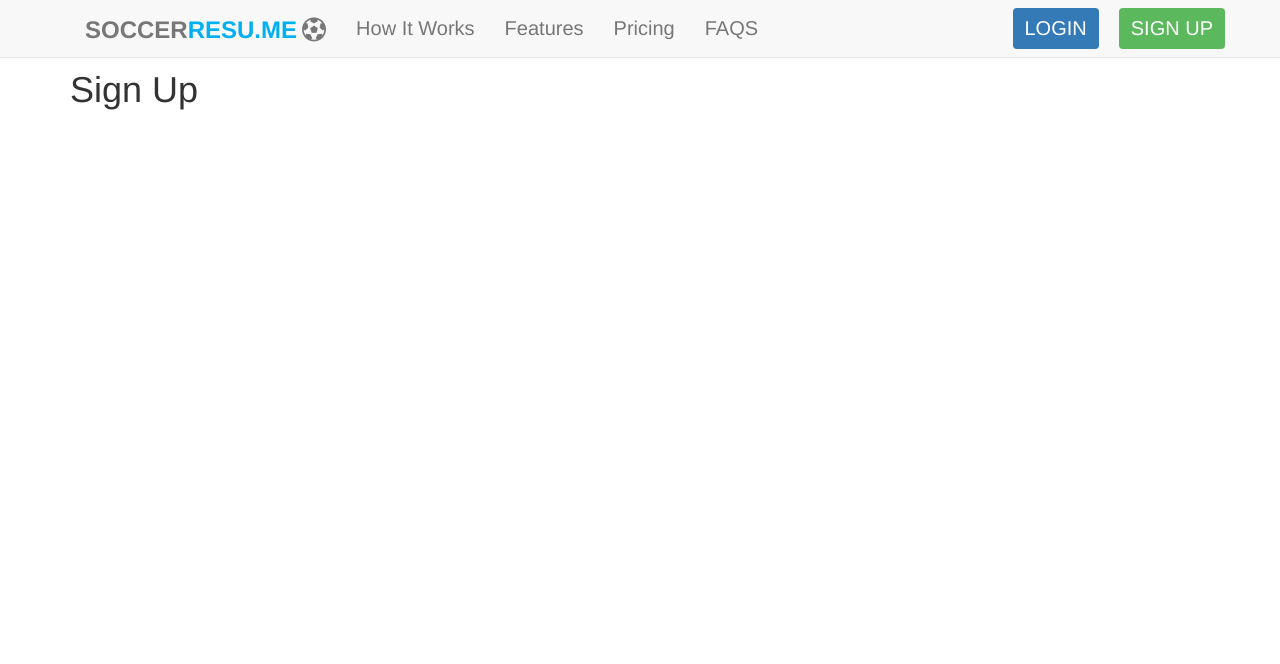
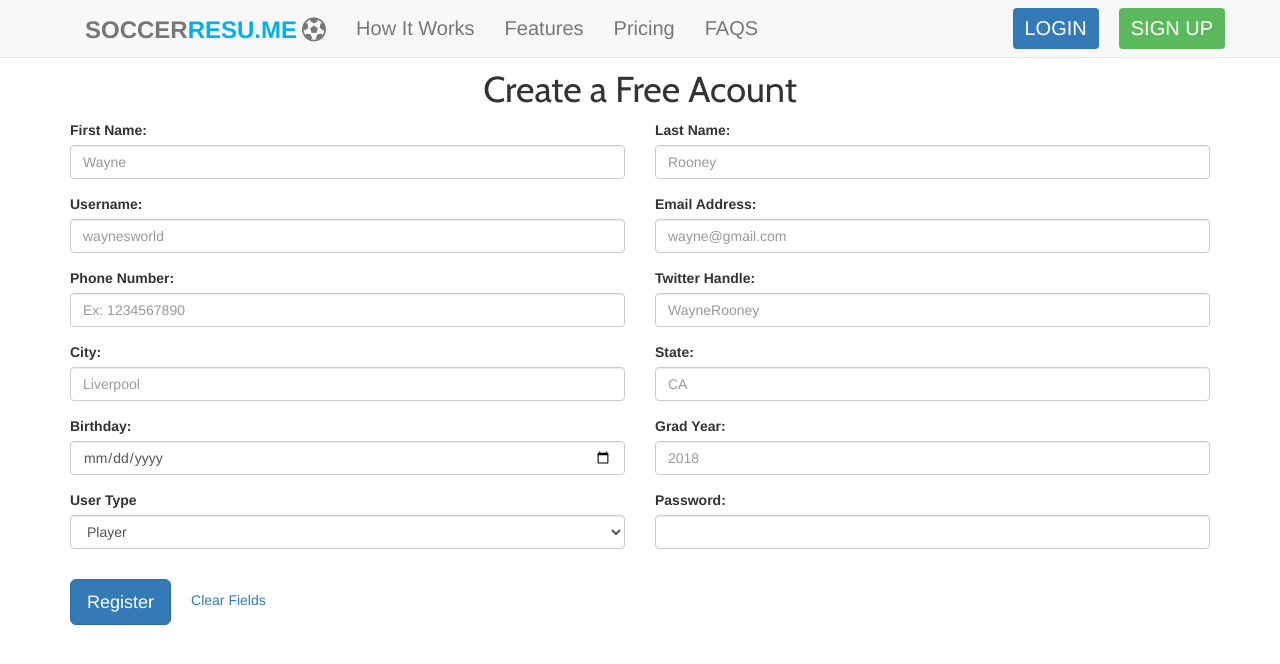
Before and after one commit to colinmac17/soccerresume, a React (Create React App) app in the folder client/: page /signup in a window 1280 px wide. Shown: the top 664 px of the page. Built offline with nearby package versions, Linux system fonts and the light colour scheme; no server answers.

Commit message:
figuring out auth

```diff
--- a/client/src/components/NotFound.js
+++ b/client/src/components/NotFound.js
@@ -3,9 +3,9 @@ import { Link } from 'react-router-dom';
 
 const NotFound = () => {
     return (
-        <div className="container margin-top-75 text-center">
+        <div className="container margin-top-150 text-center">
             <h1 className="center-align">Sorry, We Could Not Find This Page!</h1>
-            <Link to="/" className="btn btn-success center-block">Take Me Home</Link>
+            <Link to="/" className="btn btn-success btn-lg">Take Me Home</Link>
         </div>
     )
 }
--- a/client/src/components/SignUp.js
+++ b/client/src/components/SignUp.js
@@ -1,11 +1,151 @@
-import React from 'react';
+import React, { Component } from 'react';
+import axios from 'axios';
 
-const SignUp = () => {
-    return (
-        <div className="container margin-top-50">
-            <h1>Sign Up</h1>
+class SignUp extends Component {
+    constructor(props){
+        super(props)
+        this.state = {
+            userData: {
+                email: '',
+                password: '',
+                username: '',
+                first_name: '',
+                last_name: '',
+                home_city: '',
+                home_state: '',
+                phone_number: '',
+                twitter_handle: '',
+                birthday: '',
+                grad_year: '',
+                user_type: '',
+                user_plan: ''
+
+            }
+        }
+    }
+
+    onChange = (e) => {
+        // Because we named the inputs to match their corresponding values in state, it's
+        // super easy to update the state
+        const { userData } = this.state
+        userData[e.target.name] = e.target.value;
+        this.setState(userData);
+      }
+
+    resetForm = () => {
+        document.getElementById('signUpForm').reset();
+    }
+
+    handleFormSubmit(){
+        axios.post('/signup', ).then(response => {
+
+        })
+    }
+
+
+    render() {
+        const { email, password, username, first_name, last_name, home_city, home_state, phone_number, twitter_handle, birthday, grad_year, user_type, user_plan  } = this.state
+        return (
+            <div className="container margin-top-75">
+            <h1 className="text-center cabin-font">Create a Free Acount</h1>
+            <form id="signUpForm" method="POST" action="/signup" onSubmit={this.handleFormSubmit()}>
+            <div className="row">
+                <div className="col-xs-6">
+                    <div className="form-group">
+                        <label for="firstName">First Name:</label>
+                        <input name="first_name" type="text" className="form-control" placeholder="Wayne" id="firstName" required/>
+                    </div>
+                </div>
+                <div className="col-xs-6">
+                    <div className="form-group">
+                        <label for="lastName">Last Name:</label>
+                        <input name="last_name" type="text" className="form-control" placeholder="Rooney" id="firstName" required/>
+                    </div>
+                </div>
+            </div>
+            <div className="row">
+                <div className="col-xs-6">
+                    <div className="form-group">
+                        <label for="userName">Username:</label>
+                        <input name="username" type="text" className="form-control" placeholder="waynesworld" id="userName" required/>
+                    </div>
+                </div>
+                <div className="col-xs-6">
+                    <div className="form-group">
+                        <label for="userEmail">Email Address:</label>
+                        <input name="email" type="email" className="form-control" placeholder="wayne@gmail.com" id="userEmail" required/>
+                    </div>
+                </div>
+            </div>
+            <div className="row">
+                <div className="col-xs-6">
+                    <div className="form-group">
+                        <label for="phoneNumber">Phone Number:</label>
+                        <input name="phone_number" type="text" className="form-control" placeholder="Ex: 1234567890"  pattern="(.){10,10}" maxlength="10" id="phoneNumber" required/>
+                    </div>
+                </div>
+                <div className="col-xs-6">
+                    <div className="form-group">
+                        <label for="email">Twitter Handle:</label>
+                        <input name="twitter_handle" type="text" className="form-control" placeholder="WayneRooney" id="twitterHandle"/>
+                    </div>
+                </div>
+            </div>
+            <div className="row">
+                <div className="col-xs-6">
+                    <div className="form-group">
+                        <label for="userCity">City:</label>
+                        <input name="home_city" type="text" className="form-control" placeholder="Liverpool" id="userCity" required/>
+                    </div>
+                </div>
+                <div className="col-xs-6">
+                    <div className="form-group">
+                        <label for="userState">State:</label>
+                        <input name="home_state" type="text" className="form-control" placeholder="CA" pattern="(.){2,2}" maxlength="2" id="userState" required/>
+                    </div>
+                </div>
+            </div>
+            <div className="row">
+                <div className="col-xs-6">
+                    <div className="form-group">
+                        <label for="userBirthday">Birthday:</label>
+                        <input name="birthday" type="date" className="form-control" pattern="(.){8,8}" id="userBirthday" required/>
+                    </div>
+                </div>
+                <div className="col-xs-6">
+                    <div className="form-group">
+                        <label for="gradYear">Grad Year:</label>
+                        <input name="grad_year" type="text" className="form-control" placeholder="2018" pattern="(.){4,4}" maxlength="4" id="gradYear" required/>
+                    </div>
+                </div>
+            </div>
+            <div className="row">
+                <div className="col-xs-6">
+                    <div className="form-group">
+                        <label for="userType">User Type</label>
+                        <select className="form-control" id="userType" name="user_type">
+                            <option value="1">Player</option>
+                            <option value="2" disabled>Coach</option>
+                            <option value="3" disabled>Manager</option>
+                        </select>
+                    </div>
+                </div>
+                <div className="col-xs-6">
+                    <div className="form-group">
+                        <label for="userPassword">Password:</label>
+                        <input name="password" type="password" className="form-control" pattern="(.){6,25}" maxlength="25" id="userPassword"/>
+                    </div>
+                </div>
+            </div>
+            <div className="form-group">
+                <input name="user_plan" type="hidden" className="form-control" value="1" id="userPlan"/>
+            </div>
+            <button type="submit" className="btn btn-primary btn-lg">Register</button>
+            <a className="pointer margin-left-20 text-right"onClick={this.resetForm}>Clear Fields</a>
+        </form>
         </div>
-    )
+        )
+    }
 }
 
 export default SignUp;
--- a/client/src/index.css
+++ b/client/src/index.css
@@ -213,6 +213,10 @@ Margin Styles
   margin-top: 150px;
 }
 
+.margin-bottom-50 {
+  margin-top: 50px;
+}
+
 .margin-right-5{
   margin-right: 5px;
 }
@@ -223,6 +227,10 @@ Margin Styles
 
 .margin-left-5{
   margin-left: 5px;
+}
+
+.margin-left-20 {
+  margin-left: 20px;
 }
 
 /********************************************
```
Also changed, not shown: 1 other file (tests, documents, lock files or other folders).
